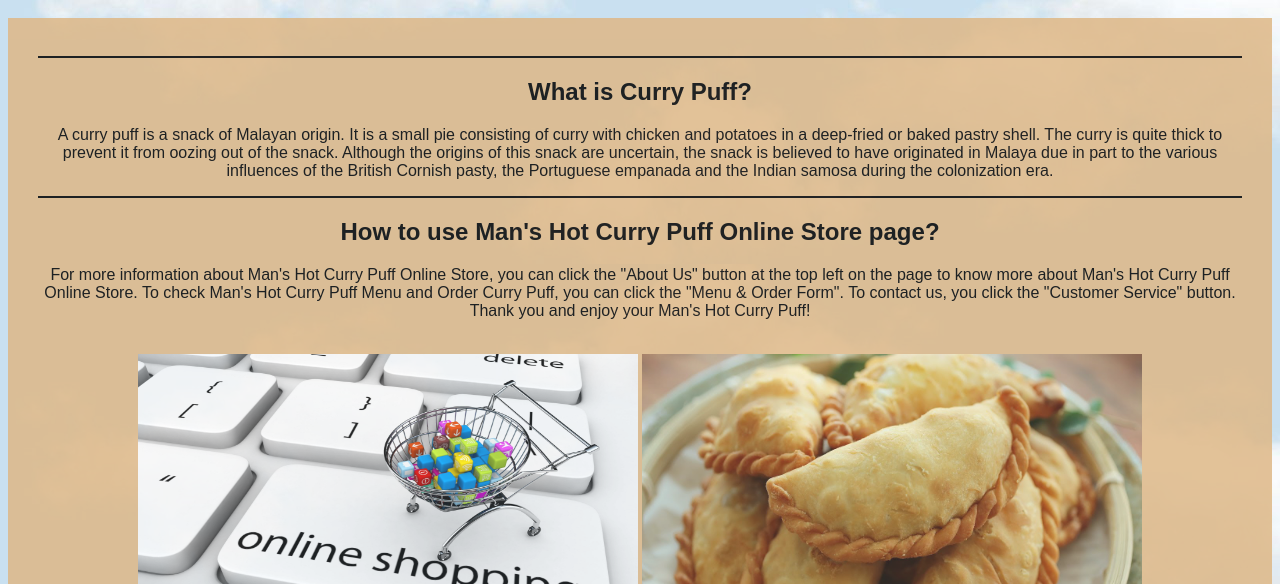
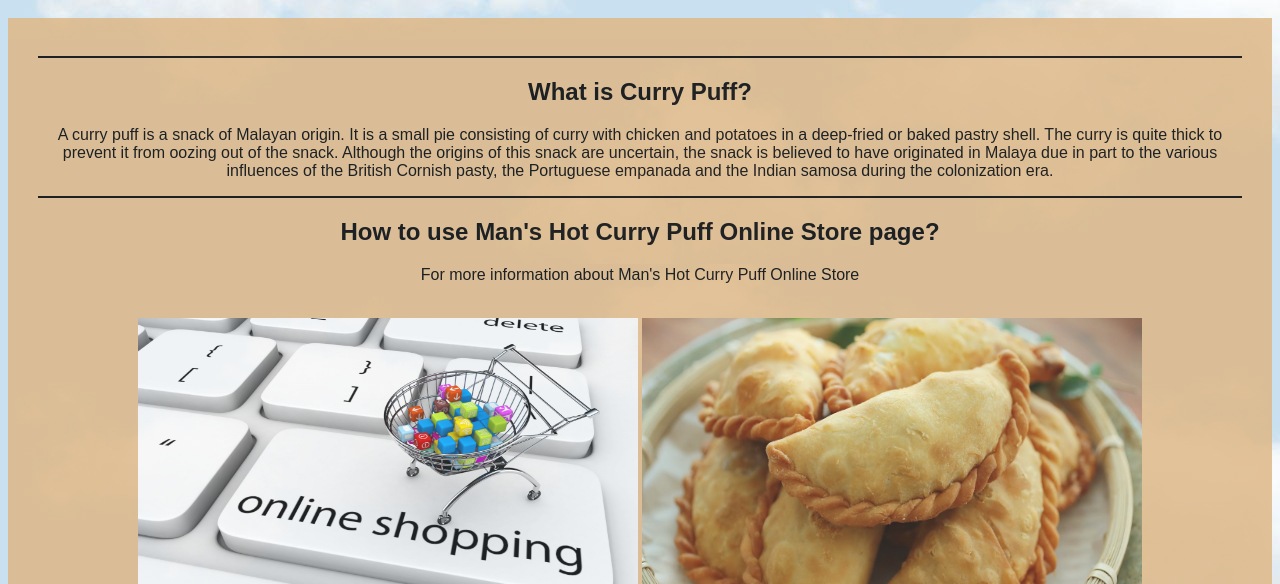
Before and after one commit to Aiman671/Aiman671.github.io, a plain HTML site: page Helloman/index.html in a window 1280 px wide. Shown: the part 216-800 px from the top of the page. Drawn offline with Linux system fonts and the light colour scheme.

Commit message:
Update index.html

```diff
--- a/Helloman/index.html
+++ b/Helloman/index.html
@@ -54,10 +54,7 @@
             <div style="text-align: center; font-family: Arial, Helvetica, sans-serif;">
                 <h2>How to use Man's Hot Curry Puff Online Store page?</h2>
                 <p>
-                    For more information about Man's Hot Curry Puff Online Store, you can click the "About Us" button at the
-                    top left on the page to know more about Man's Hot Curry Puff Online Store. To check Man's Hot Curry Puff Menu
-                    and Order Curry Puff, you can click the "Menu & Order Form". To contact us, you click the "Customer Service" button.
-                    Thank you and enjoy your Man's Hot Curry Puff!
+                    For more information about Man's Hot Curry Puff Online Store
                 </p>
             </div>
 
```
